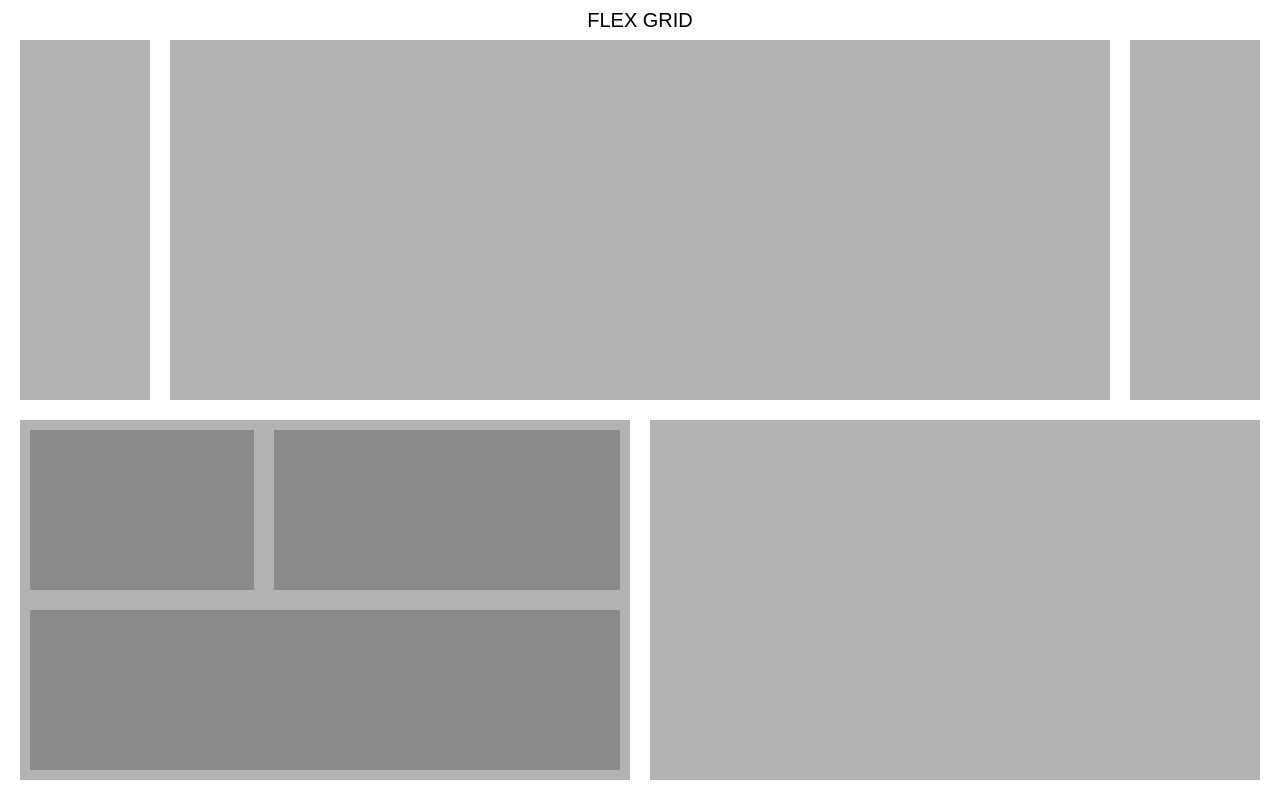
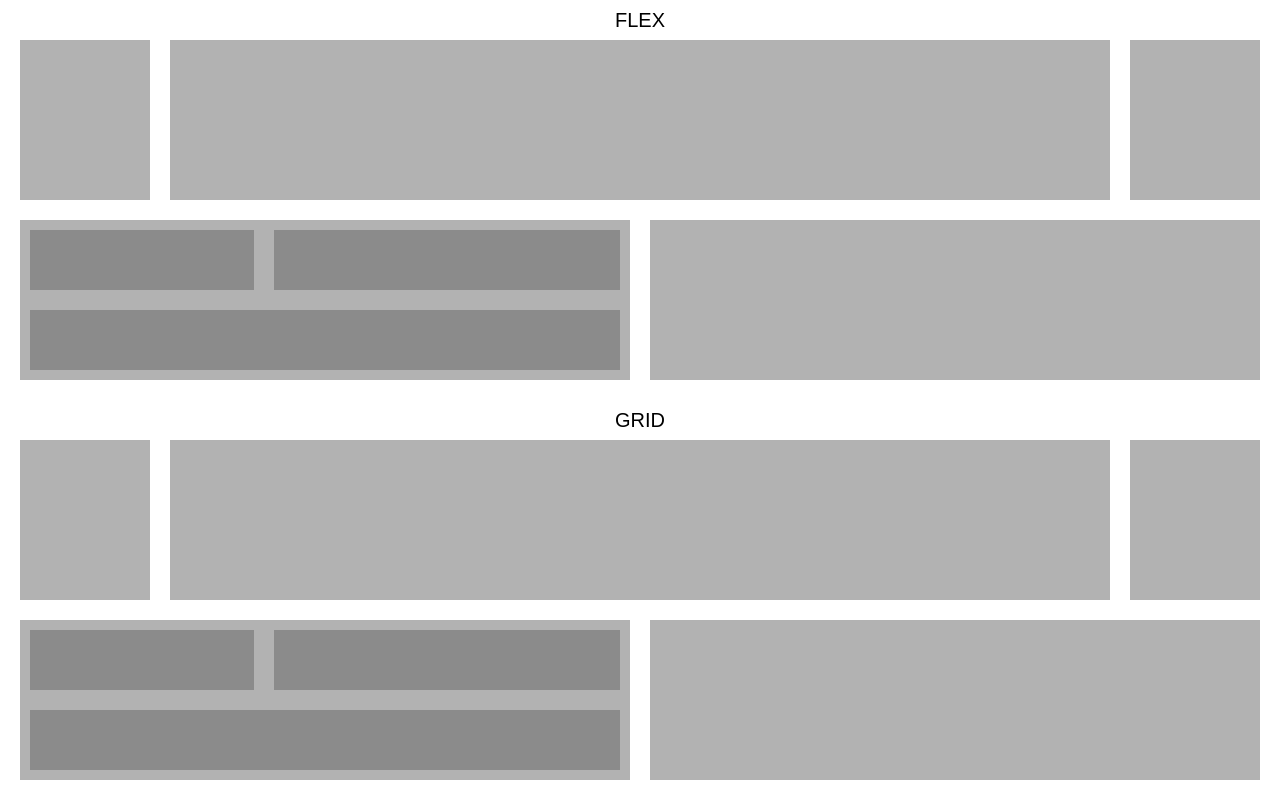
Before and after one commit to marygi/test-one-vision, a website: page index.html in a window 1280 px wide. Drawn offline with Linux system fonts and the light colour scheme.

Commit message:
add css grid

```diff
--- a/app/sass/base/_common.sass
+++ b/app/sass/base/_common.sass
@@ -9,9 +9,20 @@ body
 	@include sm-max
 		font-size: 14px
 
-.column
+
+%column-common-style
 	background: rgba($color-gray,0.5)
 	background-clip: content-box
+	height: 100%
+	padding: $column-gap
+
+	@include md-max
+		height: auto
+		min-height: 50px
+		width: 100%
+
+.column
+	@extend %column-common-style
 
 .media-tablet-hide
 	@include md-min
--- a/app/sass/layout/_flex.sass
+++ b/app/sass/layout/_flex.sass
@@ -9,17 +9,23 @@
 		height: $height-half
 
 .flex-column
-	height: 100%
+	@extend %column-common-style
+
 	flex-grow: 1
-	padding: $column-gap
 
 	&
 		.flex-column
 			height: 50%
 
+			@include md-max
+				height: auto
+
 	&--w150
 		flex-grow: initial
 		width: $custom-width-150
+
+		@include md-max
+			width: 100%
 
 	@include sm-min
 		@for $i from 1 through $column-count
@@ -35,8 +41,3 @@
 		@for $i from 1 through $column-count
 			&--lg#{$i}
 				width: $i*$column-width-unit
-
-	@include md-max
-		height: auto !important
-		min-height: 50px
-		width: 100%
--- /dev/null
+++ b/app/sass/layout/_grid.sass
@@ -0,0 +1,43 @@
+.grid-container
+	display: grid
+	grid-template-columns: repeat($column-count ,1fr)
+	height: 100%
+	margin: 0 auto
+	width: 100%
+
+	&--height-half
+		height: $height-half
+
+	&--custom-column-width
+		grid-template-columns: $custom-width-150 auto $custom-width-150
+
+		@include md-max
+			grid-template-columns: auto
+
+.grid-column
+	@extend %column-common-style
+
+	grid-column: span $column-count
+
+	@include sm-min
+		@for $i from 1 through $column-count
+			&--sm#{$i}
+				grid-column: span $i
+
+	@include md-min
+		@for $i from 1 through $column-count
+			&--md#{$i}
+				grid-column: span $i
+
+	@include lg-min
+		@for $i from 1 through $column-count
+			&--lg#{$i}
+				grid-column: span $i
+
+	&--tablet-grow
+
+		@include lg-max
+			grid-column: span 2
+
+		@include md-max
+			grid-column: auto
--- a/app/sass/layout/_section.sass
+++ b/app/sass/layout/_section.sass
@@ -1,5 +1,5 @@
 .section
-	height: 100vh
+	height: 50vh
 	padding: $column-gap*3 $column-gap $column-gap
 	position: relative
 	width: 100%
--- a/app/sass/main.sass
+++ b/app/sass/main.sass
@@ -6,4 +6,5 @@
 @import "base/common"
 
 @import "layout/flex"
+@import "layout/grid"
 @import "layout/section"
--- a/index.html
+++ b/index.html
@@ -8,23 +8,41 @@
 </head>
 <body>
 
-	<section class="section" data-title="flex grid">
+	<section class="section" data-title="flex">
 		<div class="flex-container flex-container--height-half">
-			<div class="column flex-column flex-column--w150"></div>
-			<div class="column flex-column"></div>
-			<div class="column flex-column flex-column--w150 media-tablet-hide"></div>
+			<div class="flex-column flex-column--w150"></div>
+			<div class="flex-column"></div>
+			<div class="flex-column flex-column--w150 media-tablet-hide"></div>
 		</div>
 		<div class="flex-container flex-container--height-half">
 			<div class="column flex-column flex-column--md5">
 				<div class="flex-container">
-					<div class="column flex-column flex-column--md4"></div>
-					<div class="column flex-column flex-column--md6"></div>
-					<div class="column flex-column flex-column--md10"></div>
+					<div class="flex-column flex-column--md4"></div>
+					<div class="flex-column flex-column--md6"></div>
+					<div class="flex-column flex-column--md10"></div>
 				</div>
 			</div>
 			<div class="column flex-column flex-column--md5"></div>
 		</div>
 	</section>
 
+	<section class="section" data-title="grid">
+		<div class="grid-container grid-container--custom-column-width grid-container--height-half">
+			<div class="column"></div>
+			<div class="column grid-column--tablet-grow"></div>
+			<div class="column media-tablet-hide"></div>
+		</div>
+		<div class="grid-container grid-container--height-half">
+			<div class=" grid-column grid-column--md5">
+				<div class="grid-container">
+					<div class="grid-column grid-column--md4"></div>
+					<div class="grid-column grid-column--md6"></div>
+					<div class="grid-column grid-column--md10"></div>
+				</div>
+			</div>
+			<div class=" grid-column grid-column--md5"></div>
+		</div>
+	</section>
+
 </body>
 </html>
--- a/package.json
+++ b/package.json
@@ -1,5 +1,5 @@
 {
-  "name": "slice-planet",
+  "name": "test",
   "version": "1.0.0",
   "scripts": {
     "start": "gulp"
```
Also changed, not shown: dist/css/main.css.
